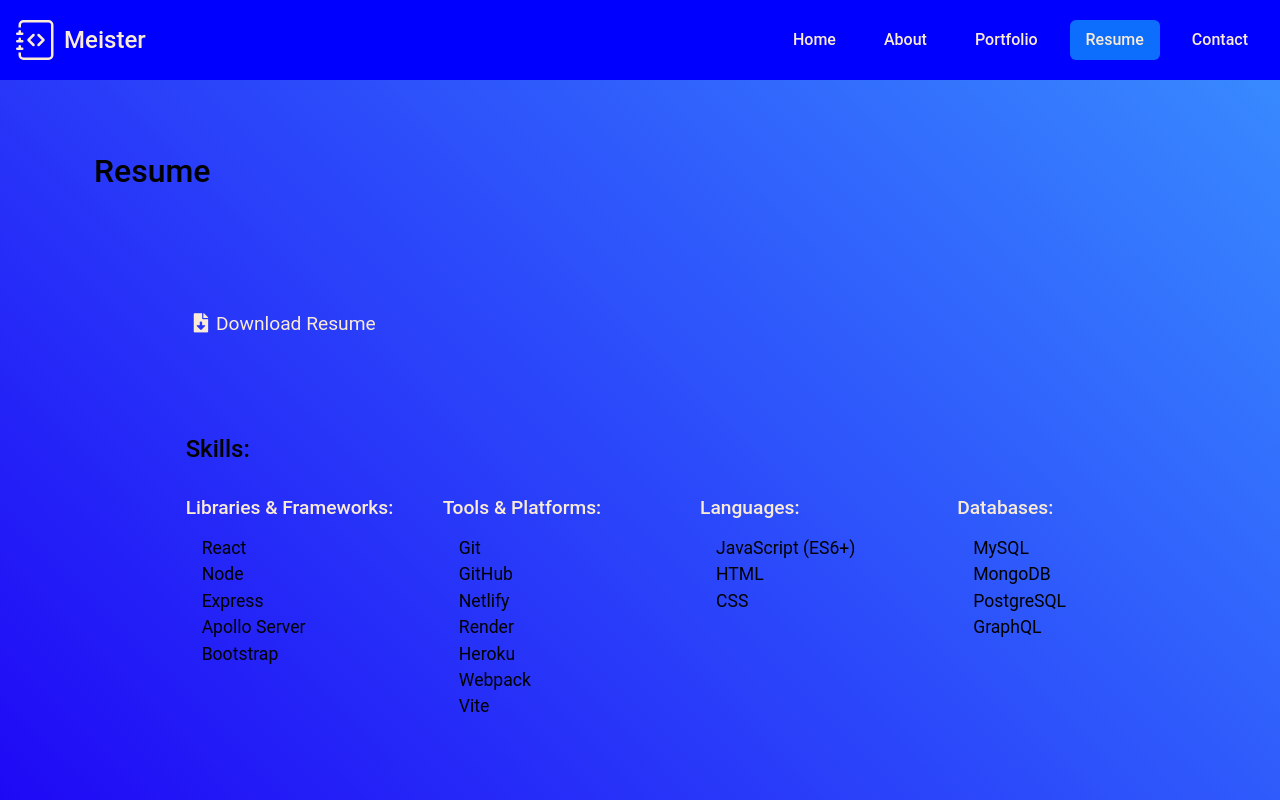
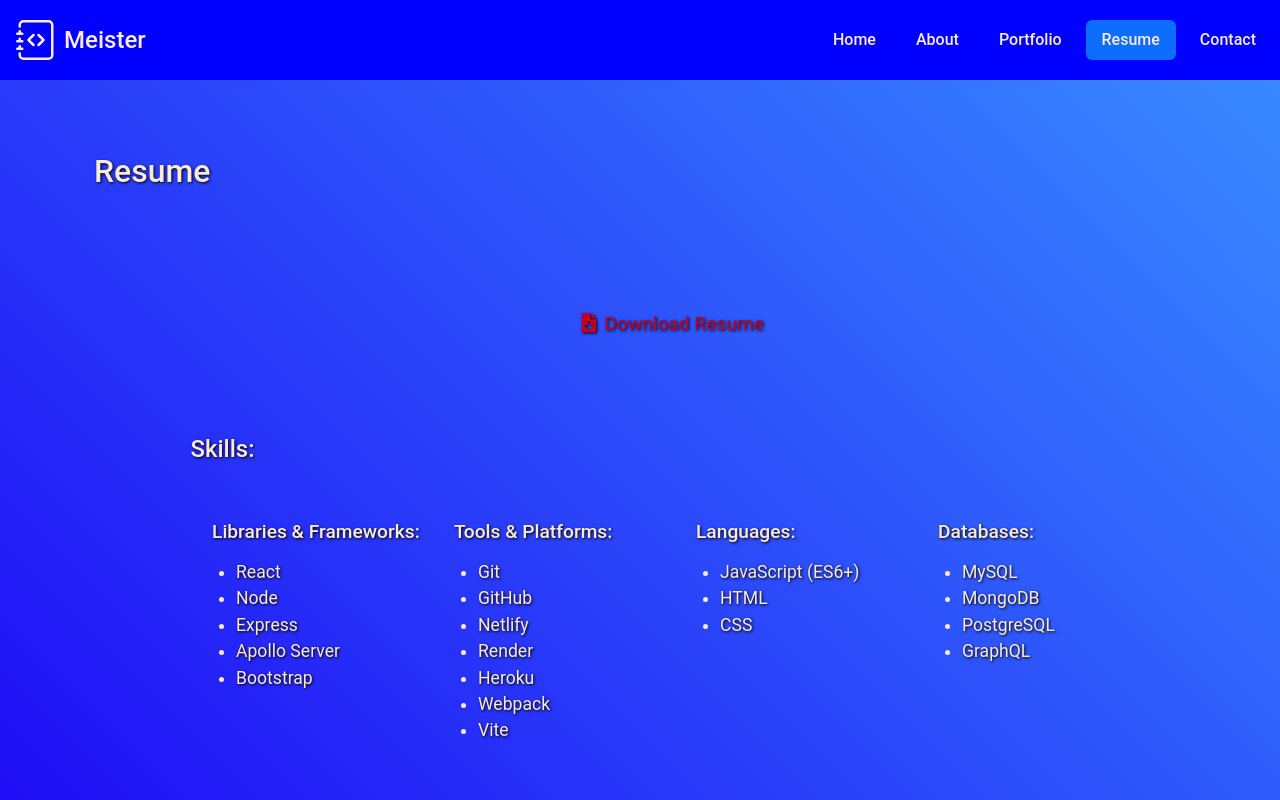
Before and after one commit to CookingMeister/meister-react-portfolio, a React (Vite) app: page /resume in a window 1280 px wide. Shown: the top 800 px of the page. Built offline with nearby package versions, Linux system fonts and the light colour scheme.

Commit message:
add styling to resume section, change headings to white from black, add animation to resume section, working

```diff
--- a/src/components/About.jsx
+++ b/src/components/About.jsx
@@ -1,5 +1,5 @@
 import React from 'react';
-import { Fade, Zoom, Roll } from 'react-awesome-reveal';
+import { Fade } from 'react-awesome-reveal';
 
 function About() {
    return (
--- a/src/components/Contact.jsx
+++ b/src/components/Contact.jsx
@@ -47,14 +47,16 @@ function Contact() {
       fontFamily: 'Roboto, sans-serif',
       backgroundImage:
       'linear-gradient(45deg, rgb(30, 6, 245), rgba(0, 110, 255, 0.777))',
-      paddingTop: '15vh',
+      paddingTop: '18vh',
       paddingBottom: '8vh',
       color: 'antiquewhite',
       borderRadius: '2px',
     }}
     >
-      <div className="container px-4 py-4">
-        <h3 className="fs-2" style={{marginTop: '1vh', marginBottom: '10vh'}}>Contact Me</h3>
+      <div className="container px-4">
+        <h3 className="fs-2" style={{marginTop: '1vh', marginBottom: '10vh', textShadow: '1px 1px 3px black'}}>
+          Contact Me
+        </h3>
         <Fade duration={1900} triggerOnce>
         <form
           className="row gy-2 gx-4 align-items-center justify-content-center mx-auto w-100 d-block"
@@ -87,10 +89,10 @@ function Contact() {
               value={email}
               onChange={(e) => setEmail(e.target.value)}
             />
-            {emailError && <p className="text-danger text-center mt-3">{emailError}</p>}
+            {emailError && <p style={{textShadow: '1px 1px 3px black'}} className="text-danger text-center mt-3">{emailError}</p>}
           </div>
           <div className="col-md-12 col-lg-6 mx-auto pb-1">
-            <label htmlFor="message" className="form-label mx-1">
+            <label htmlFor="message" className="form-label mx-1" >
               Message
             </label>
             <textarea
@@ -102,7 +104,7 @@ function Contact() {
               value={message}
               onChange={(e) => setMessage(e.target.value)}
             ></textarea>
-            {messageError && <p className="text-danger text-center mt-3">{messageError}</p>}
+            {messageError && <p style={{textShadow: '1px 1px 3px black'}} className="text-danger text-center mt-3">{messageError}</p>}
             <button type="submit" className="btn btn-dark mt-2" style={{width: '25%'}}>
               Submit
             </button>
--- a/src/components/Error.jsx
+++ b/src/components/Error.jsx
@@ -6,14 +6,15 @@ function Error() {
     <div
       style={{
         fontFamily: 'Roboto, sans-serif',
-        backgroundColor: 'blue',
+        backgroundImage: 'linear-gradient(45deg, rgb(30, 6, 245), rgba(0, 110, 255, 0.777))',
         height: '90vh',
         paddingTop: '22vh',
+        color: 'antiquewhite',
       }}
     >
       <Slide triggerOnce>
         <div className="container text-center">
-          <h1>404 Page Not Found</h1>
+          <h1 style={{color: '#C20024', textShadow: '1px 1px 3px black'}}>404 Page Not Found</h1>
           <p>The page you are looking for is not available.</p>
         </div>
       </Slide>
--- a/src/components/NavLink.jsx
+++ b/src/components/NavLink.jsx
@@ -5,13 +5,13 @@ function NavLink(props) {
 
   const linkStyle = {
     color: props.isScrolled ? 'blue' : 'antiquewhite',
-    marginRight: '1rem',
+    marginRight: '.5rem',
   };
 
   const activeStyle = {
     color: 'antiquewhite',
     fontSize: '1rem',
-    marginRight: '1rem',
+    marginRight: '.5rem',
     height: '2.5rem',
   };
   const location = useLocation();
--- a/src/components/Portfolio.jsx
+++ b/src/components/Portfolio.jsx
@@ -14,7 +14,9 @@ function Portfolio() {
   return (
     <section id="Work" style={styles}>
       <div className="container px-4">
-        <h2 className="fs-2 pb-5">Portfolio</h2>
+        <h2 className="fs-2 pb-5" style={{textShadow: '1px 1px 3px black', color: 'antiquewhite'}}>
+          Portfolio
+        </h2>
         <div className="row row-cols-sm-1 row-cols-lg-2 row-cols-xxl-3 align-items-stretch g-5 py-5">
           <Zoom cascade damping={0.28} triggerOnce>
             <Fade duration={2500} triggerOnce>
--- a/src/components/Resume.jsx
+++ b/src/components/Resume.jsx
@@ -1,15 +1,18 @@
 import React from 'react';
+import { Fade } from'react-awesome-reveal';
 
 export default function Resume() {
   const fontStyles = {
     fontSize: '1.2rem',
     color: 'antiquewhite',
     textDecoration: 'none',
+    textShadow: '1px 1px 3px black',
     li: {
-      listStyleType: 'none',
-      marginLeft: '-1rem',
+      marginLeft: '-0.5rem',
       marginTop: '1rem',
       fontSize: '1.1rem',
+      color: 'antiquewhite',
+      textShadow: '1px 1px 3px black',
     },
   };
 
@@ -25,27 +28,31 @@ export default function Resume() {
       }}
     >
       <div className="container px-4">
-        <h2 className="fs-2" style={{ marginTop: '1vh', marginBottom: '8vh' }}>
+        <h2 className="fs-2" style={{ color: 'antiquewhite', marginTop: '1vh', marginBottom: '8vh', textShadow: '1px 1px 3px black' }}>
           Resume
         </h2>
-        <div className="row row-cols align-items-stretch g-4 py-5">
+        <Fade duration={2100} triggerOnce>
+        <div className="row row-cols align-items-stretch g-4 py-5 mb-5">
           <div className="col-lg-12 d-flex justify-content-center mx-5">
             <div className="row">
               <a
-                href="Resume here"
+                href="Resume_here"
                 style={{
                   textDecoration: 'none',
-                  color: 'antiquewhite',
+                  color: '#C20024',
+                  textShadow: '1px 1px 3px black',
                   fontSize: '1.2rem',
-                  width: '50%'
+                  marginLeft: '-1.5vw',
                 }}
-                className="my-2 mb-5 pb-5"
+                className="my-2 mb-5 pb-5 text-center"
               >
                 <i class="fas fa-file-download mx-2"></i>
                 Download Resume
               </a>
-              <h4 className="pb-4">Skills:</h4>
-              <div className="col-lg-3 col-sm-6">
+              <h4 className="pb-4" style={{color: 'antiquewhite', textShadow: '1px 1px 3px black', marginLeft: '-2vw'}}>
+                Skills:
+              </h4>
+              <div className="col-lg-3 col-sm-6 g-4 px-2">
                 <h5 style={fontStyles}>Libraries & Frameworks:</h5>
                 <ul style={fontStyles.li}>
                   <li>React</li>
@@ -55,7 +62,7 @@ export default function Resume() {
                   <li>Bootstrap</li>
                 </ul>
               </div>
-              <div className="col-lg-3 col-sm-6">
+              <div className="col-lg-3 col-sm-6 g-4 px-2">
                 <h5 style={fontStyles}>Tools & Platforms:</h5>
                 <ul style={fontStyles.li}>
                   <li>Git</li>
@@ -67,7 +74,7 @@ export default function Resume() {
                   <li>Vite</li>
                 </ul>
               </div>
-              <div className="col-lg-3 col-sm-6">
+              <div className="col-lg-3 col-sm-6 g-4 px-2">
                 <h5 style={fontStyles}>Languages:</h5>
                 <ul style={fontStyles.li}>
                   <li>JavaScript (ES6+)</li>
@@ -75,7 +82,7 @@ export default function Resume() {
                   <li>CSS</li>
                 </ul>
               </div>
-              <div className="col-lg-3 col-sm-6">
+              <div className="col-lg-3 col-sm-6 g-4 px-2">
                 <h5 style={fontStyles}>Databases:</h5>
                 <ul style={fontStyles.li}>
                   <li>MySQL</li>
@@ -87,6 +94,7 @@ export default function Resume() {
             </div>
           </div>
         </div>
+        </Fade>
       </div>
     </section>
   );
```
